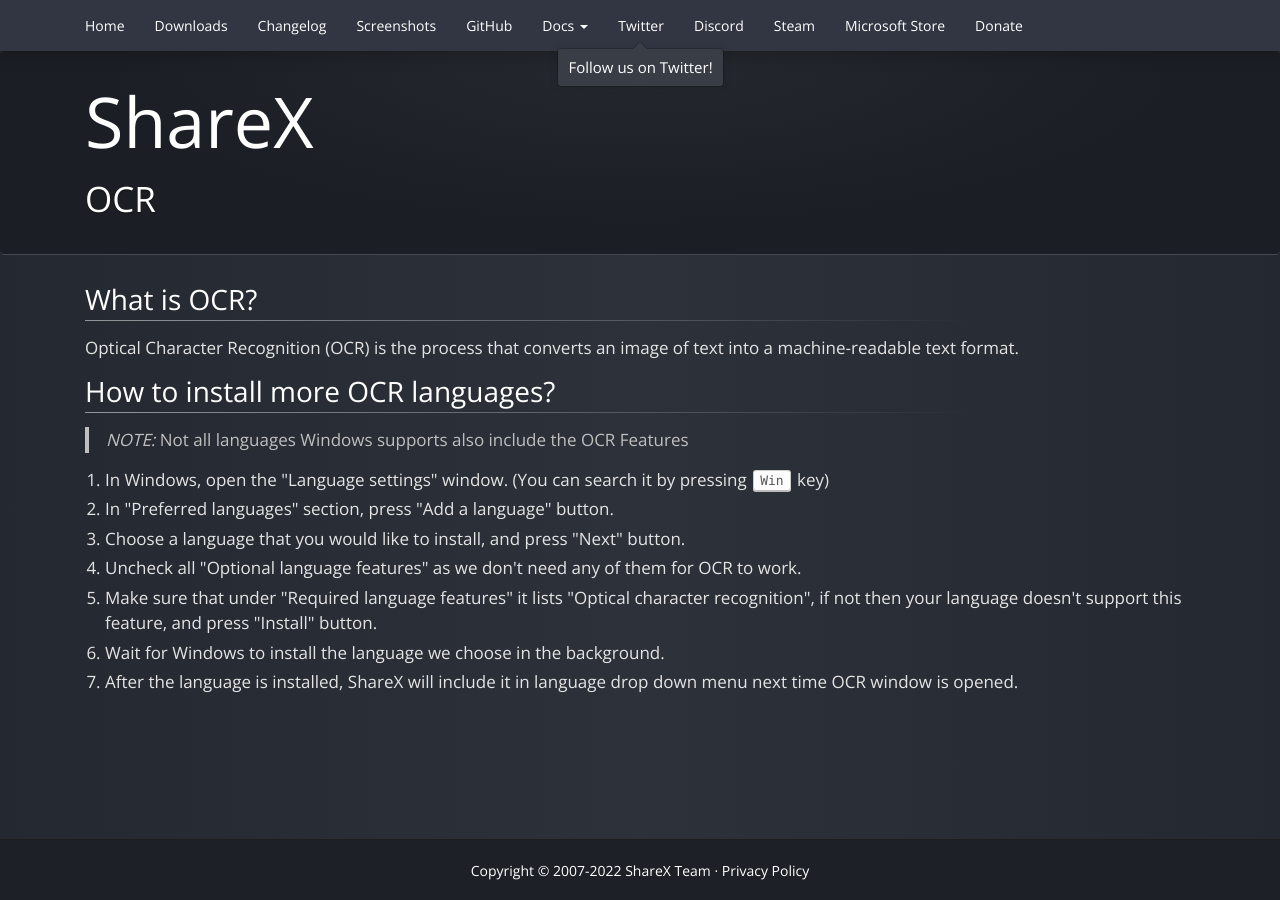
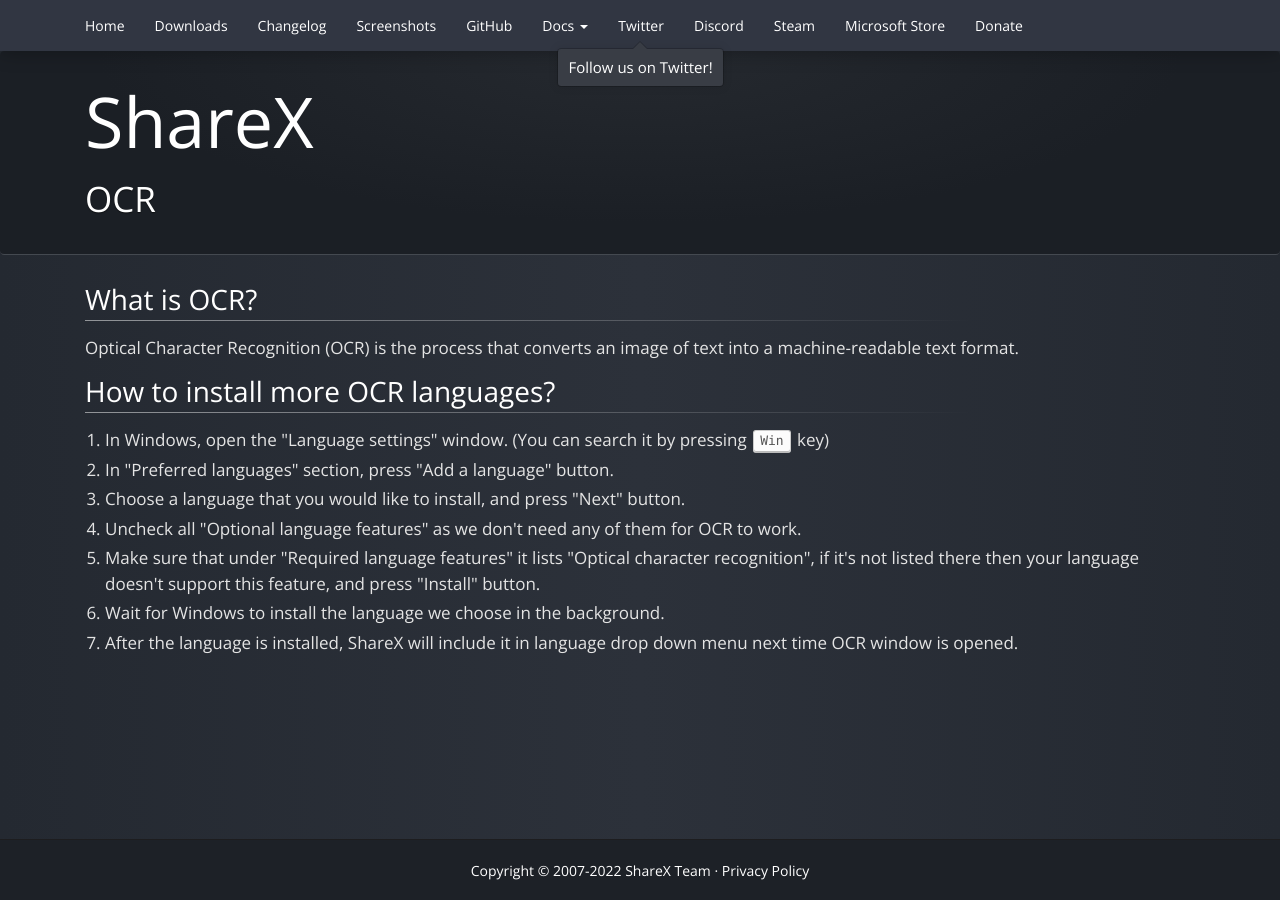
Before and after one commit to ShareX/sharex.github.io, a Jekyll site: the page built from docs/ocr.md, in a window 1280 px wide. Built offline with Jekyll 4.4.1, drawn with Linux system fonts in a browser that asks for light colours.

Commit message:
Update ocr.md
Removed note

```diff
--- a/docs/ocr.md
+++ b/docs/ocr.md
@@ -9,12 +9,10 @@
 
 ## How to install more OCR languages?
 
-> **_NOTE:_**  Not all languages Windows supports also include the OCR Features
-
 1. In Windows, open the "Language settings" window. (You can search it by pressing <kbd>Win</kbd> key)
 2. In "Preferred languages" section, press "Add a language" button.
 3. Choose a language that you would like to install, and press "Next" button.
 4. Uncheck all "Optional language features" as we don't need any of them for OCR to work.
-5. Make sure that under "Required language features" it lists "Optical character recognition", if not then your language doesn't support this feature, and press "Install" button.
+5. Make sure that under "Required language features" it lists "Optical character recognition", if it's not listed there then your language doesn't support this feature, and press "Install" button.
 6. Wait for Windows to install the language we choose in the background.
 7. After the language is installed, ShareX will include it in language drop down menu next time OCR window is opened.
```
